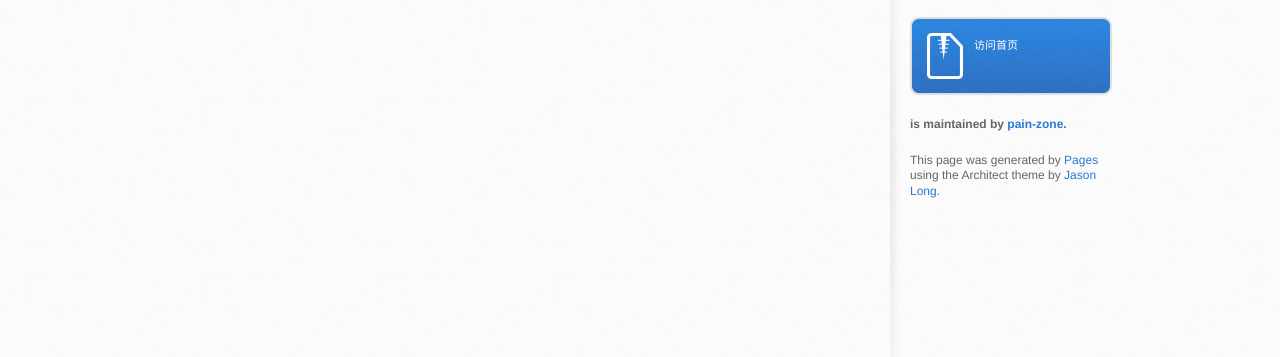
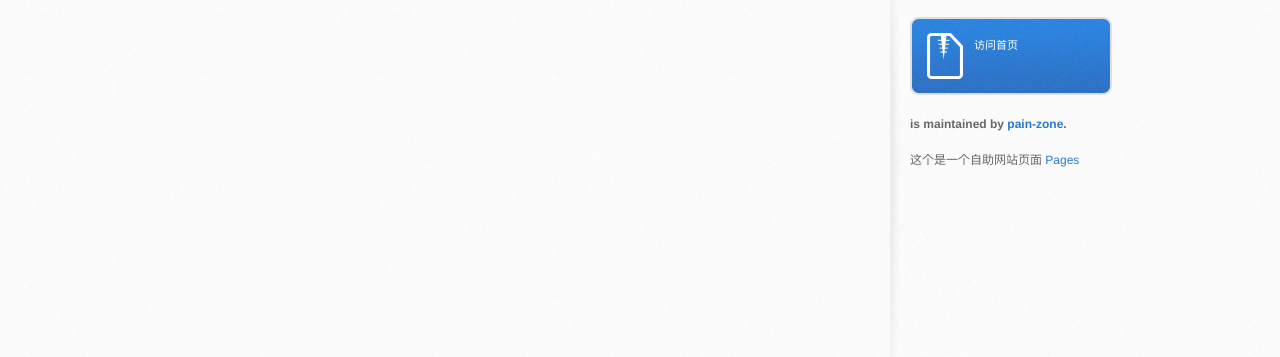
Before and after one commit to pain-zone/pain, a plain HTML site: page index.html in a window 1280 px wide. Shown: the part 315-672 px from the top of the page. Drawn offline with Linux system fonts and the light colour scheme.

Commit message:
Update index.html

```diff
--- a/index.html
+++ b/index.html
@@ -43,7 +43,7 @@
 
           <p class="repo-owner"><a href="https://www.msesec.com"></a> is maintained by <a href="http://www.msesec.com">pain-zone</a>.</p>
 
-          <p>This page was generated by <a href="https://www.msesec.com">Pages</a> using the Architect theme by <a href="https://twitter.com/jasonlong">Jason Long</a>.</p>
+          <p>这个是一个自助网站页面 <a href="https://www.msesec.com">Pages</a></p>
         </aside>
       </div>
     </div>
```
